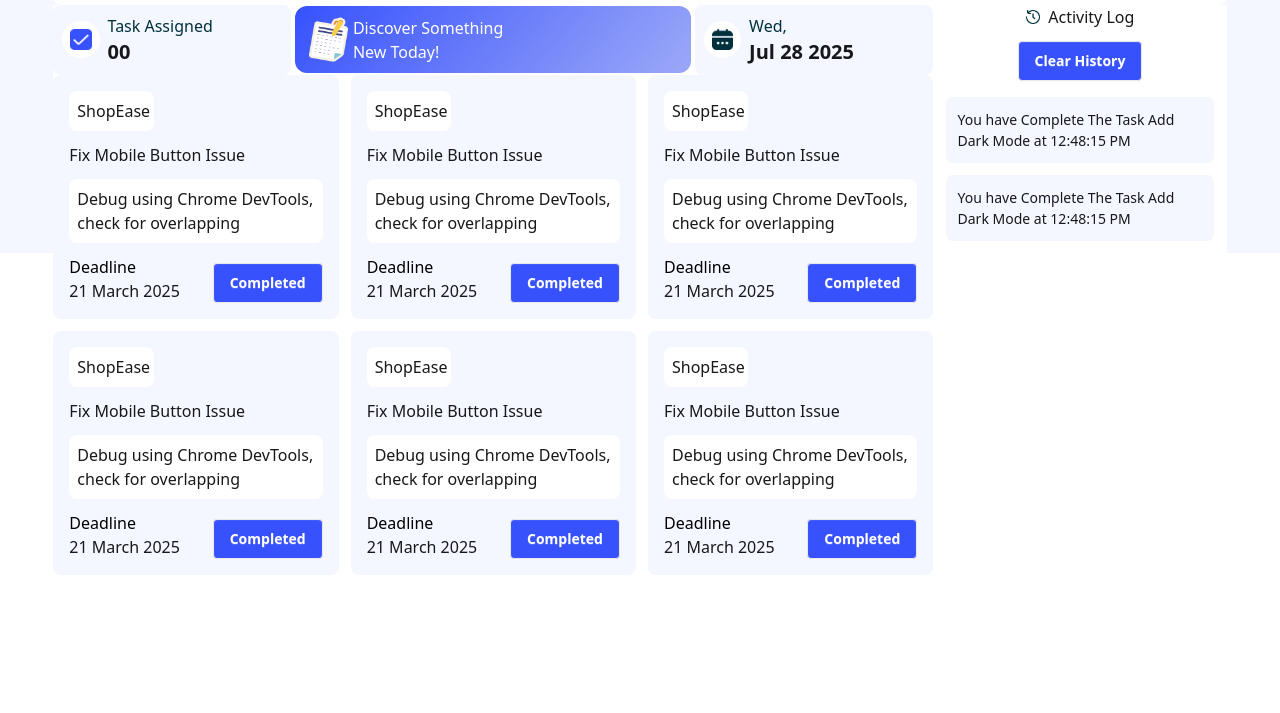
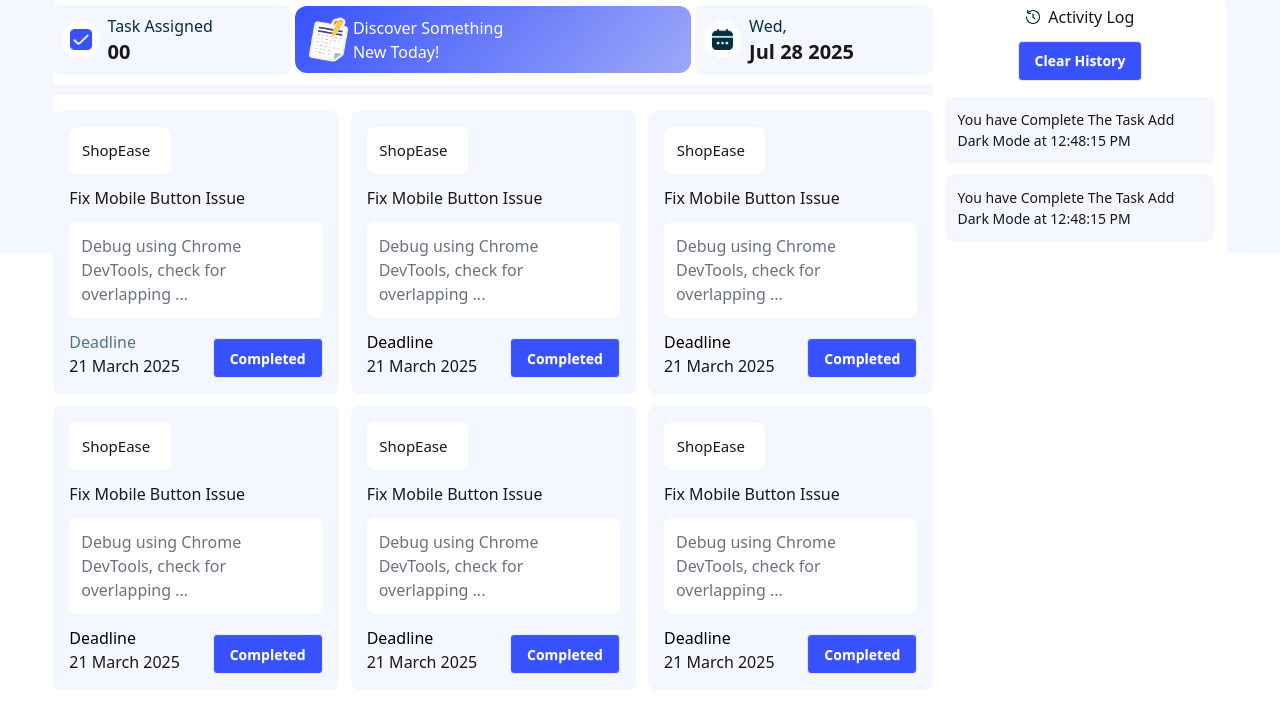
Before and after one commit to devtanvirabsar/assignment-5, a plain HTML site: page index.html in a window 1280 px wide. Shown: the part 69-782 px from the top of the page. Drawn offline with nearby package versions, Linux system fonts and the light colour scheme.

Commit message:
end design part

```diff
--- a/index.html
+++ b/index.html
@@ -30,10 +30,10 @@
         </div>
     </header>
     <!-- navigation end -->
-     <main class="flex w-11/12 mx-auto">
+     <main class="flex w-11/12 mx-auto ">
         <section class="h-20 w-[75%] bg-white">
             <!-- date bar -->
-            <div class="flex gap-1 items-center mt-auto mb-auto">
+            <div class="flex gap-1 items-center mt-auto mb-5">
                 <div class="w-[27%] bg-[#F4F7FF] flex items-center gap-2 p-[1%] rounded-lg">
                     <div class="w-[17%] border-8 border-white rounded-full"><img class="w-full" src="./assets/checkbox.png" alt=""></div>
                     <div>
@@ -54,15 +54,15 @@
                 </div>
             </div>
             <!-- tast bar -->
-             <div class="grid grid-cols-3 gap-3 bg-white">
+             <div class="grid grid-cols-3 gap-3 bg-white pt-4">
                 <!-- first card -->
                 <div class="bg-[#F4F7FF] rounded-lg p-4">
-                    <p class="w-1/3 p-2 bg-white rounded-lg mb-3">ShopEase</p>
+                    <p class="w-2/5 p-[5%] bg-white rounded-lg mb-3 font-medium text-[15px]">ShopEase</p>
                     <p class="font-medium mb-3">Fix Mobile Button Issue </p>
-                    <p class="p-2 bg-white rounded-lg mb-3">Debug using Chrome DevTools, check for overlapping</p>
+                    <p class="p-3 bg-white rounded-lg mb-3 text-gray-500">Debug using Chrome DevTools, check for overlapping ...</p>
                     <div class="flex items-center justify-between">
                         <div>
-                            <p class="text-[#000000]">Deadline</p>
+                            <p class="text-[#00303C] opacity-65">Deadline</p>
                             <p>21 March 2025</p>
                         </div>
                         <button class="btn block bg-[#3752FD] text-white mt-2">Completed</button>
@@ -70,9 +70,9 @@
                 </div>
                 <!-- second card -->
                 <div class="bg-[#F4F7FF] rounded-lg p-4">
-                    <p class="w-1/3 p-2 bg-white rounded-lg mb-3">ShopEase</p>
+                    <p class="w-2/5 p-[5%] bg-white rounded-lg mb-3 font-medium text-[15px]">ShopEase</p>
                     <p class="font-medium mb-3">Fix Mobile Button Issue </p>
-                    <p class="p-2 bg-white rounded-lg mb-3">Debug using Chrome DevTools, check for overlapping</p>
+                    <p class="p-3 bg-white rounded-lg mb-3 text-gray-500">Debug using Chrome DevTools, check for overlapping ...</p>
                     <div class="flex items-center justify-between">
                         <div>
                             <p class="text-[#000000]">Deadline</p>
@@ -83,9 +83,9 @@
                 </div>
                 <!-- third card -->
                 <div class="bg-[#F4F7FF] rounded-lg p-4">
-                    <p class="w-1/3 p-2 bg-white rounded-lg mb-3">ShopEase</p>
+                    <p class="w-2/5 p-[5%] bg-white rounded-lg mb-3 font-medium text-[15px]">ShopEase</p>
                     <p class="font-medium mb-3">Fix Mobile Button Issue </p>
-                    <p class="p-2 bg-white rounded-lg mb-3">Debug using Chrome DevTools, check for overlapping</p>
+                    <p class="p-3 bg-white rounded-lg mb-3 text-gray-500">Debug using Chrome DevTools, check for overlapping ...</p>
                     <div class="flex items-center justify-between">
                         <div>
                             <p class="text-[#000000]">Deadline</p>
@@ -96,9 +96,9 @@
                 </div>
                 <!-- fourth card -->
                 <div class="bg-[#F4F7FF] rounded-lg p-4">
-                    <p class="w-1/3 p-2 bg-white rounded-lg mb-3">ShopEase</p>
+                    <p class="w-2/5 p-[5%] bg-white rounded-lg mb-3 font-medium text-[15px]">ShopEase</p>
                     <p class="font-medium mb-3">Fix Mobile Button Issue </p>
-                    <p class="p-2 bg-white rounded-lg mb-3">Debug using Chrome DevTools, check for overlapping</p>
+                    <p class="p-3 bg-white rounded-lg mb-3 text-gray-500">Debug using Chrome DevTools, check for overlapping ...</p>
                     <div class="flex items-center justify-between">
                         <div>
                             <p class="text-[#000000]">Deadline</p>
@@ -107,10 +107,11 @@
                         <button class="btn block bg-[#3752FD] text-white mt-2">Completed</button>
                     </div>
                 </div>
-                <!-- fifth card --><div class="bg-[#F4F7FF] rounded-lg p-4">
-                    <p class="w-1/3 p-2 bg-white rounded-lg mb-3">ShopEase</p>
+                <!-- fifth card -->
+                 <div class="bg-[#F4F7FF] rounded-lg p-4">
+                    <p class="w-2/5 p-[5%] bg-white rounded-lg mb-3 font-medium text-[15px]">ShopEase</p>
                     <p class="font-medium mb-3">Fix Mobile Button Issue </p>
-                    <p class="p-2 bg-white rounded-lg mb-3">Debug using Chrome DevTools, check for overlapping</p>
+                    <p class="p-3 bg-white rounded-lg mb-3 text-gray-500">Debug using Chrome DevTools, check for overlapping ...</p>
                     <div class="flex items-center justify-between">
                         <div>
                             <p class="text-[#000000]">Deadline</p>
@@ -119,10 +120,11 @@
                         <button class="btn block bg-[#3752FD] text-white mt-2">Completed</button>
                     </div>
                 </div>
-                <!-- sixth card --><div class="bg-[#F4F7FF] rounded-lg p-4">
-                    <p class="w-1/3 p-2 bg-white rounded-lg mb-3">ShopEase</p>
+                <!-- sixth card -->
+                 <div class="bg-[#F4F7FF] rounded-lg p-4">
+                    <p class="w-2/5 p-[5%] bg-white rounded-lg mb-3 font-medium text-[15px]">ShopEase</p>
                     <p class="font-medium mb-3">Fix Mobile Button Issue </p>
-                    <p class="p-2 bg-white rounded-lg mb-3">Debug using Chrome DevTools, check for overlapping</p>
+                    <p class="p-3 bg-white rounded-lg mb-3 text-gray-500">Debug using Chrome DevTools, check for overlapping ...</p>
                     <div class="flex items-center justify-between">
                         <div>
                             <p class="text-[#000000]">Deadline</p>
```
